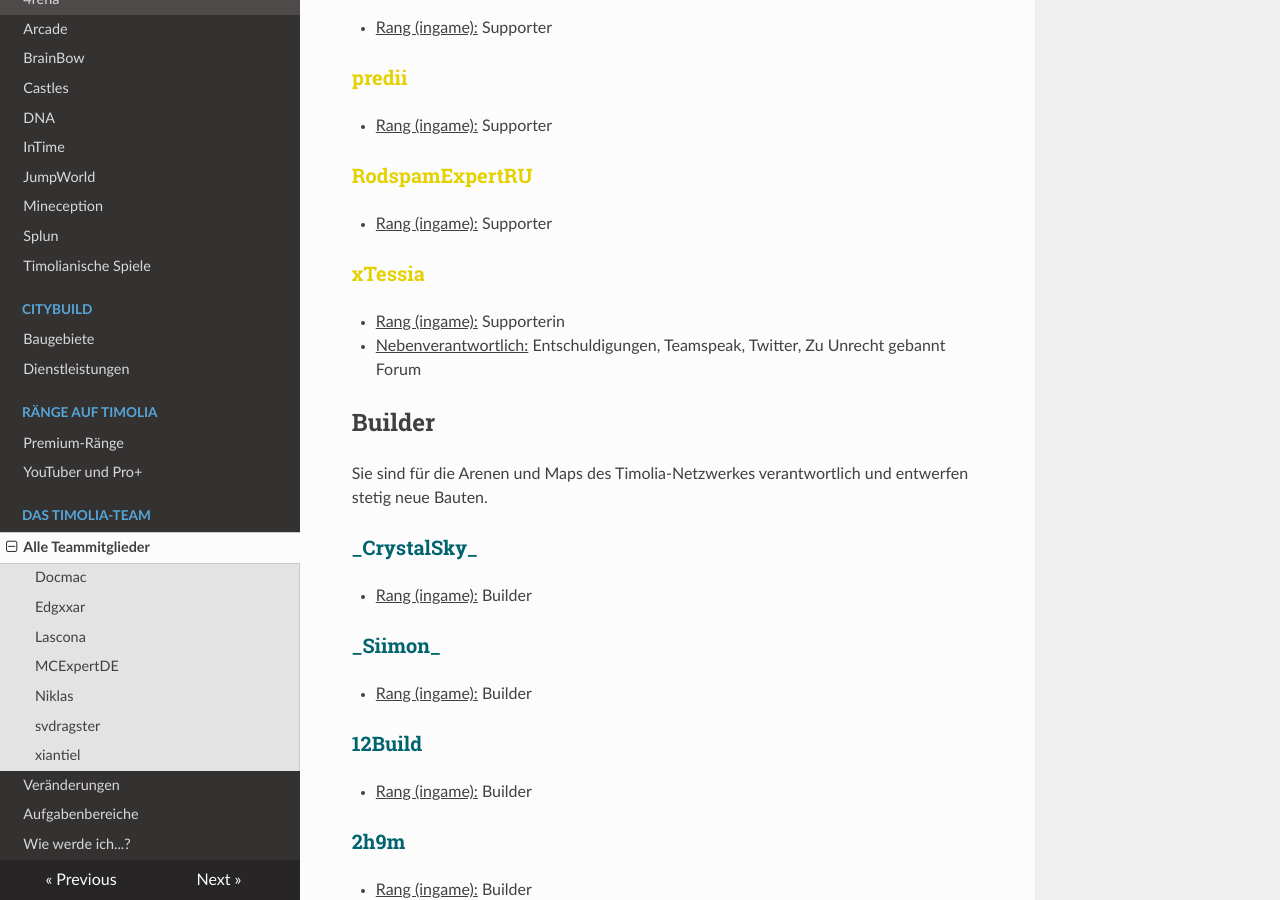
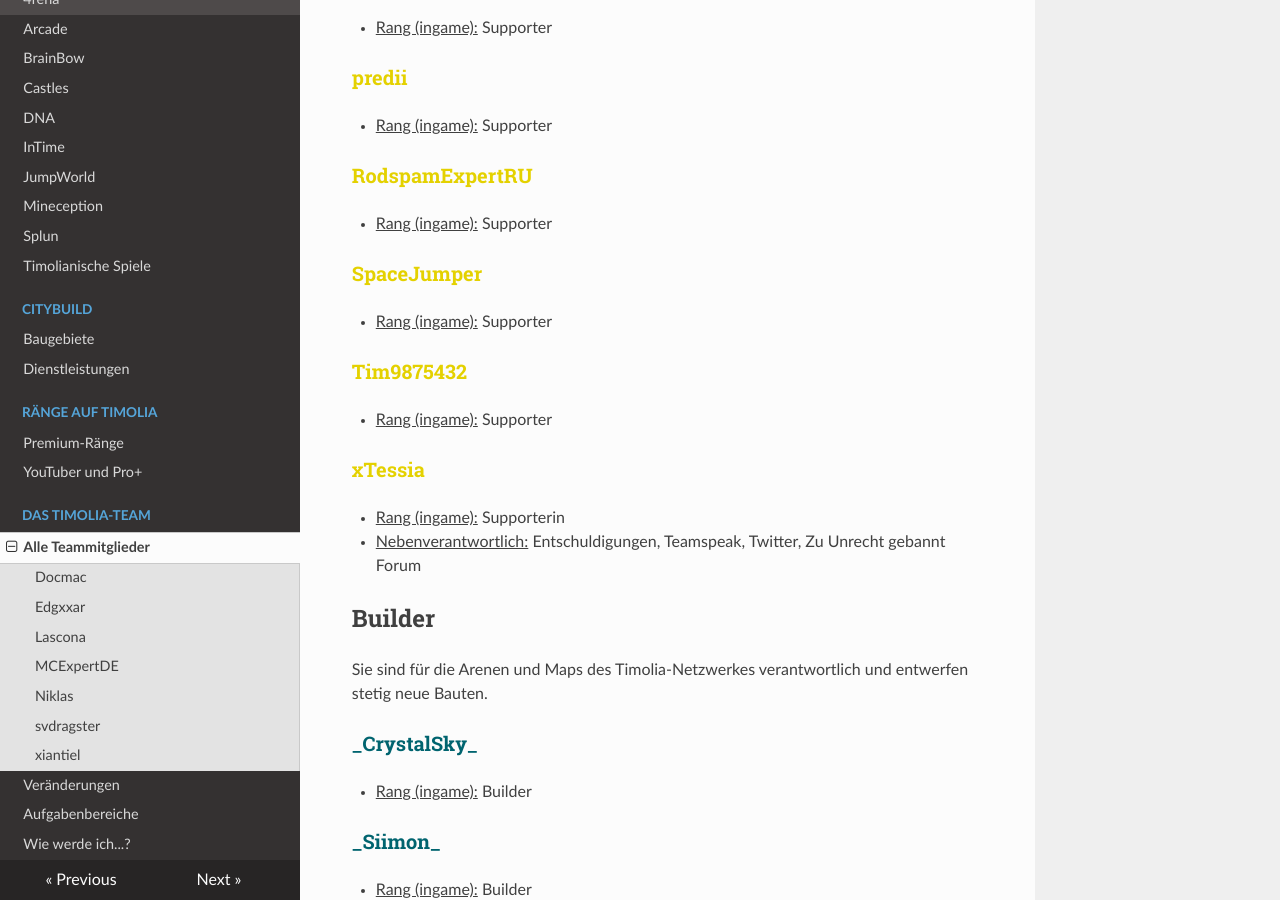
Before and after one commit to TimoliaDE/HowTo, an MkDocs documentation site: the page built from docs/team/members.md, in a window 1280 px wide and 900 px high, scrolled down 6225 px. Built offline with MkDocs 1.6.1, drawn with Linux system fonts in a browser that asks for light colours; nearby versions of some CDN libraries; old or Windows-style settings are respelled for this version of MkDocs; some of the changed text lies outside the part shown.

Commit message:
Update members.md

```diff
--- a/docs/team/members.md
+++ b/docs/team/members.md
@@ -199,6 +199,12 @@ Sie stehen für alle grundlegenden Fragen und Reports zur Verfügung und sind di
 ### <strong><span style="color:#E4D100">RodspamExpertRU</span></strong>
 - <u>Rang (ingame):</u> Supporter
 
+### <strong><span style="color:#E4D100">SpaceJumper</span></strong>
+- <u>Rang (ingame):</u> Supporter
+
+### <strong><span style="color:#E4D100">Tim9875432</span></strong>
+- <u>Rang (ingame):</u> Supporter
+
 ### <strong><span style="color:#E4D100">xTessia</span></strong>
 - <u>Rang (ingame):</u> Supporterin
 - <u>Nebenverantwortlich:</u> Entschuldigungen, Teamspeak, Twitter, Zu Unrecht gebannt Forum
@@ -265,9 +271,6 @@ Sie sind für die Arenen und Maps des Timolia-Netzwerkes verantwortlich und entw
 ### <strong><span style="color:#00646F">xnulix</span></strong>
 - <u>Rang (ingame):</u> Builder
 
-### <strong><span style="color:#00646F">Yeiel2</span></strong>
-- <u>Rang (ingame):</u> Builder
-
 
 ## Creator
 
```
